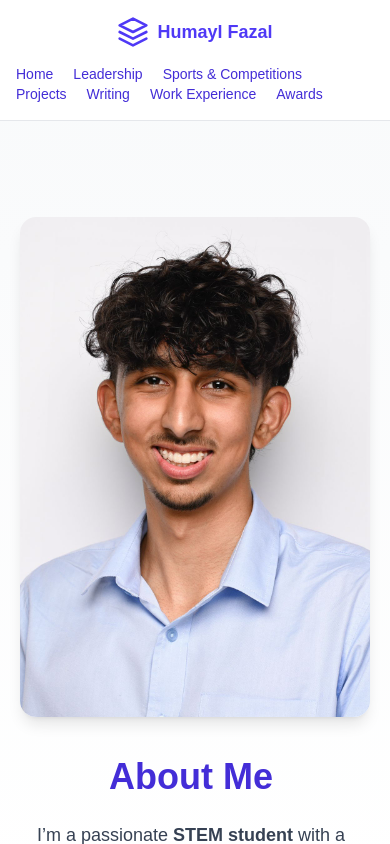
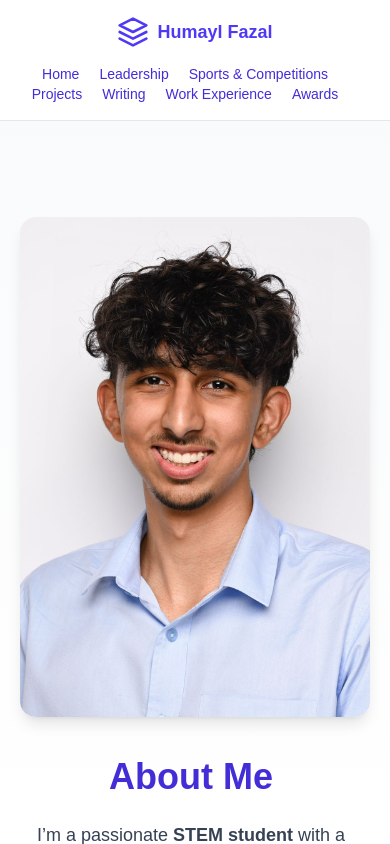
Before and after one commit to theuni2/humayl_portfolio, a Next.js app: page / in a window 390 px wide. Shown: the top 844 px of the page. Built offline with nearby package versions, Linux system fonts and the light colour scheme.

Commit message:
correct nv

```diff
--- a/src/app/component/nav.js
+++ b/src/app/component/nav.js
@@ -5,7 +5,7 @@ import Link from "next/link";
 export default function Navbar() {
   return (
     <header className="bg-white border-b border-gray-200">
-      <div className="container mx-auto flex flex-wrap p-4 flex-col md:flex-row items-center">
+      <div className="container mx-auto flex flex-wrap p-4 items-center justify-center md:justify-between">
 
         {/* Logo + Name */}
         <Link
@@ -24,42 +24,35 @@ export default function Navbar() {
           >
             <path d="M12 2L2 7l10 5 10-5-10-5zM2 17l10 5 10-5M2 12l10 5 10-5"></path>
           </svg>
-          <span className="ml-2 text-lg font-semibold text-indigo-600">Humayl Fazal</span>
+          <span className="ml-2 text-lg font-semibold text-indigo-600">
+            Humayl Fazal
+          </span>
         </Link>
 
-
-        <nav className="md:ml-auto flex flex-wrap items-center text-sm md:text-base text-indigo-700">
+        {/* Navigation Links */}
+        <nav className="w-full md:w-auto flex flex-wrap justify-center md:justify-end text-sm md:text-base text-indigo-700">
           <Link href="/" className="mr-5 hover:text-black transition">
             Home
           </Link>
-
           <Link href="/leadership" className="mr-5 hover:text-black transition">
             Leadership
           </Link>
-
-
-
-   <Link href="/compound_activity#sports" className="mr-5 hover:text-black transition">
+          <Link href="/compound_activity#sports" className="mr-5 hover:text-black transition">
             Sports & Competitions
           </Link>
-
           <Link href="/compound_activity#projects" className="mr-5 hover:text-black transition">
             Projects
           </Link>
-
           <Link href="/compound_activity#research" className="mr-5 hover:text-black transition">
             Writing
           </Link>
-
           <Link href="/compound_activity#workex" className="mr-5 hover:text-black transition">
             Work Experience
           </Link>
-
-            <Link href="/awards" className="mr-5 hover:text-black transition">
+          <Link href="/awards" className="mr-5 hover:text-black transition">
             Awards
           </Link>
         </nav>
-
 
       </div>
     </header>
```
